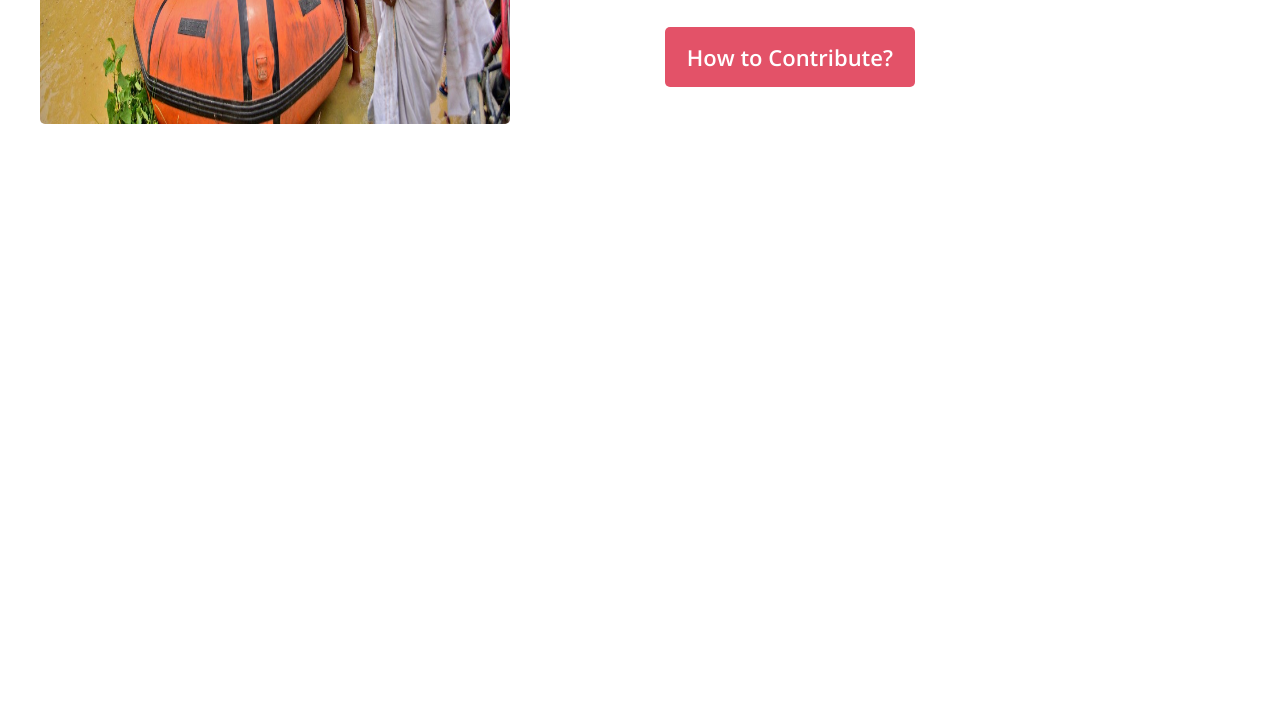
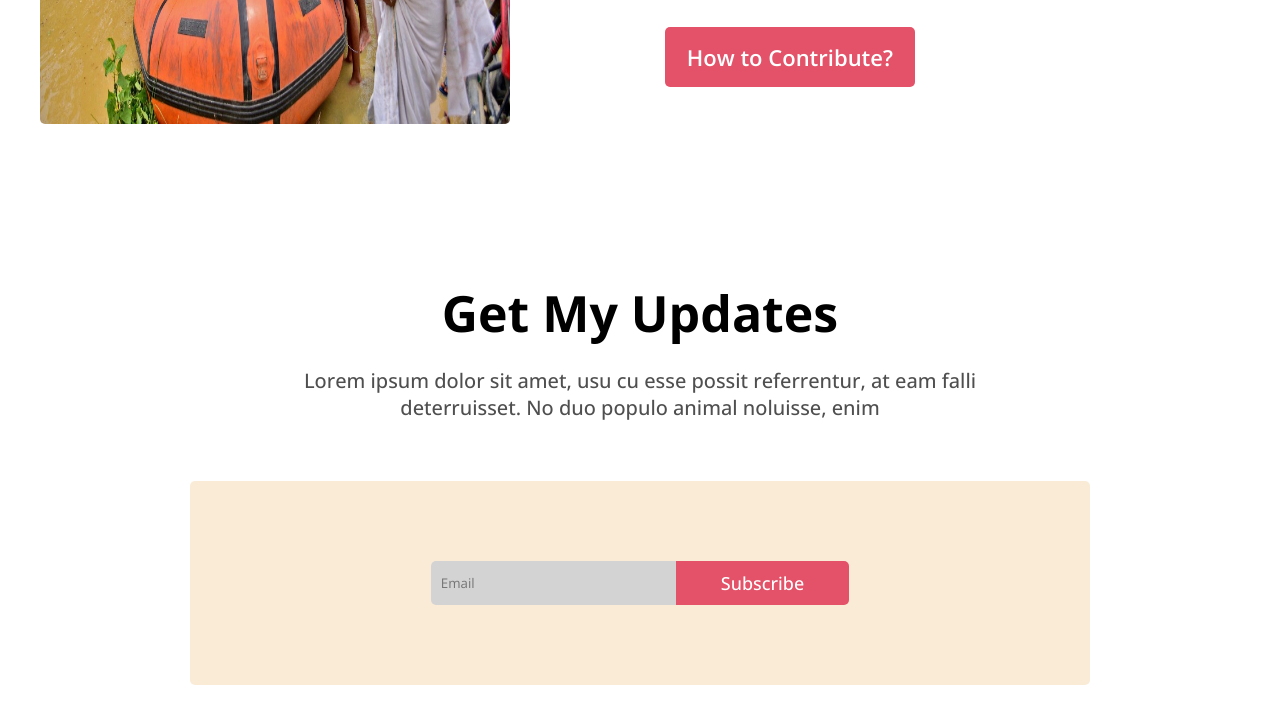
Before and after one commit to swapnilaanam/donate-today-practice, a plain HTML site: page index.html in a window 1280 px wide. Shown: the part 3221-3944 px from the top of the page. Before the commit the page ends 3500 px from the top, so only its background shows below. Drawn offline with nearby package versions, Linux system fonts and the light colour scheme; a web font is replaced by a local one.

Commit message:
added newsletter section

```diff
--- a/index.html
+++ b/index.html
@@ -135,7 +135,22 @@
                 </div>
             </div>
         </section>
+
+        <!-- Newsletter Section -->
+        <section class="newsletter">
+            <h3 class="title">Get My Updates</h3>
+            <p class="sub-title">
+                Lorem ipsum dolor sit amet, usu cu esse possit referrentur, at eam falli
+                deterruisset. No duo populo animal noluisse, enim
+            </p>
+            <form class="newsletter-form">
+                <input type="email" placeholder="Email">
+                <input type="submit" value="Subscribe">
+            </form>
+        </section>
     </main>
-    <footer></footer>
+    <footer class="footer">
+
+    </footer>
 </body>
 </html>
--- a/styles/donate.css
+++ b/styles/donate.css
@@ -208,3 +208,51 @@ main {
 .album-img> img:last-child {
     margin-left: 0;
 }
+
+/* newsletter styles */
+
+.newsletter {
+    margin-top: 50px;
+    text-align: center;
+    margin: 0 150px;
+}
+
+.newsletter > .title {
+    color: black;
+}
+
+.newsletter > .sub-title {
+    padding: 0 100px;
+    color: #4f4f4f;
+    font-weight: 500;
+    margin-bottom: 60px;
+}
+
+.newsletter-form {
+    background-color: antiquewhite;
+    padding: 80px 0;
+    display: flex;
+    justify-content: center;
+    border-radius: 5px;
+    margin-bottom: 150px;
+}
+
+.newsletter-form > input[type="email"] {
+    border: 0;
+    border-top-left-radius: 5px;
+    border-bottom-left-radius: 5px;
+    background-color:  lightgray;
+    padding: 10px;
+    width: 25%;
+}
+
+.newsletter-form > input[type="submit"] {
+    border: 0;
+    color: white;
+    padding: 10px 45px;
+    background-color: rgb(227, 82, 104);
+    border-top-right-radius: 5px;
+    border-bottom-right-radius: 5px;
+    font-weight: 500;
+    font-size: 18px;
+}
```
